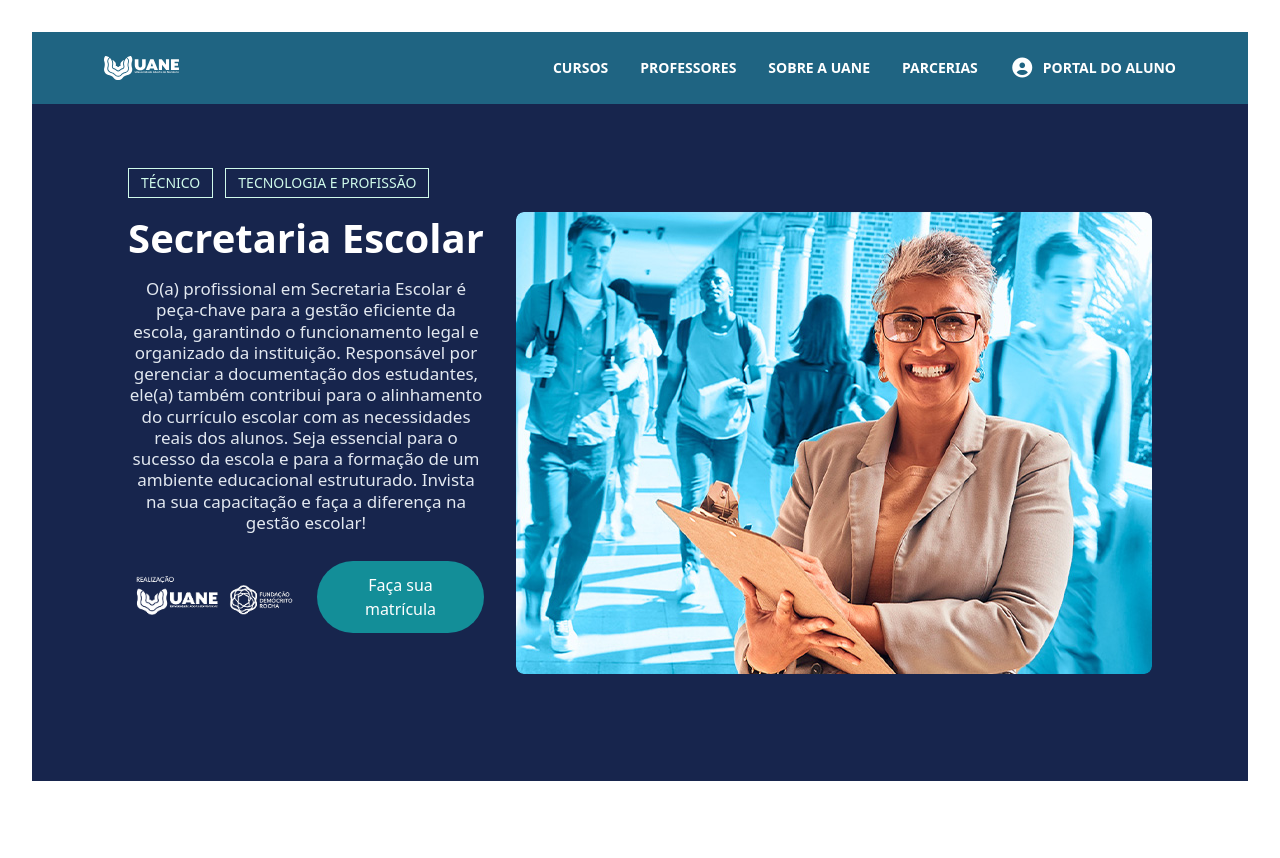
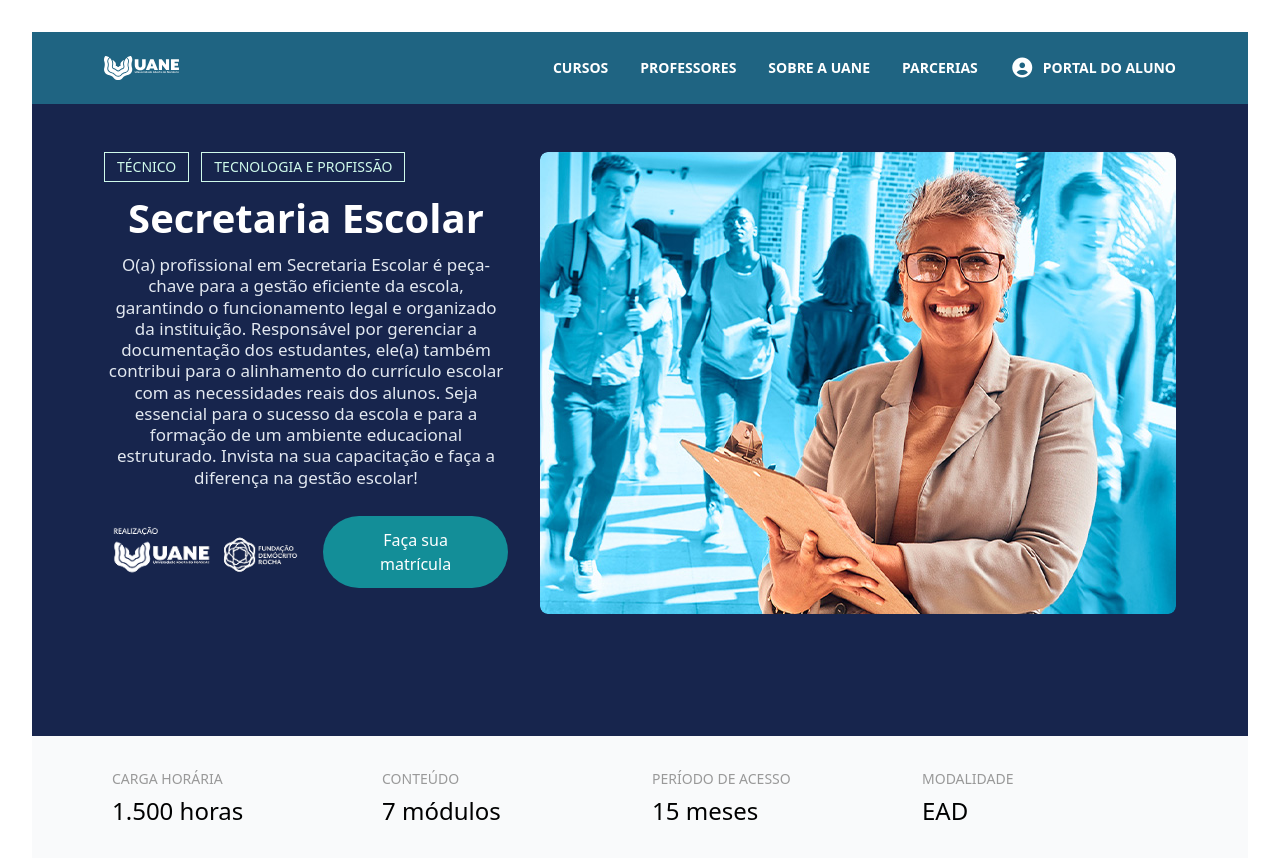
Before and after one commit to Carlamagalhaes1/Teste-Pr-tico, a React (Vite) app in the folder FrontEnd/: page / in a window 1280 px wide. Shown: the top 858 px of the page. Before the commit the page ends 813 px from the top, so only its background shows below. Built offline with nearby package versions, Linux system fonts and the light colour scheme.

Commit message:
feat(layout): ajusta grid e tipografia para tablets (744px)

```diff
--- a/FrontEnd/src/components/Banner.jsx
+++ b/FrontEnd/src/components/Banner.jsx
@@ -1,11 +1,11 @@
 export default function BANNER() {
     return (
         <div className="bg-[#17254D] text-white lg:px-[72px]">
-            <div className="container mx-auto px-4 md:px-6 py-6 md:py-8 lg:py-12">
-                <div className="flex flex-col lg:flex-row items-center justify-between gap-6 md:gap-8">
+            <div className="container mx-auto px-4 lg:py-12 md:px-0 py-6 md:py-8 ">
+                <div className="flex flex-col lg:flex-row lg:px-0 justify-between gap-6 md:gap-8 md:px-16">
 
 
-                    <div className="w-full md:w-auto md:h-[462px] lg:w-[636px] lg:h-[462px] relative rounded-lg overflow-hidden order-1 lg:order-2">
+                    <div className="w-full md:w-auto  md:h-[462px] lg:w-[636px] lg:h-[462px] relative rounded-lg overflow-hidden order-1 lg:order-2">
                         <img
                             src="src/assets/images/Fotodocurso.png"
                             alt="Profissional de Secretaria Escolar"
@@ -14,9 +14,9 @@ export default function BANNER() {
                     </div>
 
 
-                    <div className="w-full md:flex-1 md:max-w-lg order-2 lg:order-1">
+                    <div className="w-full md:flex-1 md:max-w-2xl order-2 lg:order-1">
 
-                        <div className="flex flex-wrap gap-3 mt-4 mb-4">
+                        <div className="flex flex-wrap gap-3 mt-4 mb-4 md:mt-0">
                             <span className="px-3 py-1 text-sm text-[#D0FBEB] font-medium border border-[#D0FBEB]">
                                 TÉCNICO
                             </span>
@@ -25,11 +25,11 @@ export default function BANNER() {
                             </span>
                         </div>
 
-                        <h1 className="text-5xl text-[39px] md:text-3xl lg:text-[40px] font-bold mb-4 text-balance">
+                        <h1 className="text-5xl text-[39px] lg:text-[40px] md:text-5xl  font-bold mb-4 text-balance">
                             Secretaria Escolar
                         </h1>
 
-                        <p className="text-[21px] lg:text-[17px] leading-tight mb-7 text-slate-200">
+                        <p className="text-[21px] lg:text-[17px] md:text-[22px] leading-tight mb-7 text-slate-200">
                             O(a) profissional em Secretaria Escolar é peça-chave para a gestão eficiente da escola, garantindo o
                             funcionamento legal e organizado da instituição. Responsável por gerenciar a documentação dos estudantes,
                             ele(a) também contribui para o alinhamento do currículo escolar com as necessidades reais dos alunos. Seja
--- a/FrontEnd/src/components/Information.jsx
+++ b/FrontEnd/src/components/Information.jsx
@@ -0,0 +1,43 @@
+
+export default function Information() {
+  return (
+    <section className="bg-gray-50 py-8">
+      <div className="container mx-auto px-4">
+        <div className="grid grid-cols-2 md:grid-cols-4 gap-6 lg:px-16 grid-cols-4-custom">
+          <div className="text-center lg:text-left">
+            <h3 className="text-[#999999] text-[14px] font-medium mb-1 uppercase">
+              CARGA HORÁRIA
+            </h3>
+            <p className="text-[24px] font-light text-black ">
+              1.500 horas
+            </p>
+          </div>
+          <div className="text-center lg:text-left">
+            <h3 className="text-[#999999] text-[14px] font-medium mb-1 uppercase">
+              CONTEÚDO
+            </h3>
+            <p className="text-[24px] font-light text-black ">
+              7 módulos
+            </p>
+          </div>
+          <div className="text-center lg:text-left">
+            <h3 className="text-[#999999] text-[14px] font-medium mb-1 uppercase">
+              PERÍODO DE ACESSO
+            </h3>
+            <p className="text-[24px] font-light text-black ">
+              15 meses
+            </p>
+          </div>
+          <div className="text-center lg:text-left">
+            <h3 className="text-[#999999] text-[14px] font-medium mb-1 uppercase">
+              MODALIDADE
+            </h3>
+            <p className="text-[24px] font-light text-black ">
+              EAD
+            </p>
+          </div>
+        </div>
+      </div>
+    </section>
+  );
+}
--- a/FrontEnd/src/index.css
+++ b/FrontEnd/src/index.css
@@ -12,3 +12,13 @@ body {
 
   overscroll-behavior: none;
 }
+
+@media (min-width: 744px) {
+  .grid-cols-4-custom {
+    grid-template-columns: repeat(4, minmax(0, 1fr));
+  }
+   .p-tablet-style {
+    font-size: 30px !important;
+    text-align: center !important;
+  }
+}
--- a/FrontEnd/src/pages/Home.jsx
+++ b/FrontEnd/src/pages/Home.jsx
@@ -1,11 +1,13 @@
 import Banner from "../components/Banner";
 import { Header } from "../components/Header";
+import Information from "../components/Information";
 
 export default function Home (){
     return (
         <div className="font-sans">
             <Header/>
             <Banner/>
+            <Information/>
         </div>
     )
 }
```
